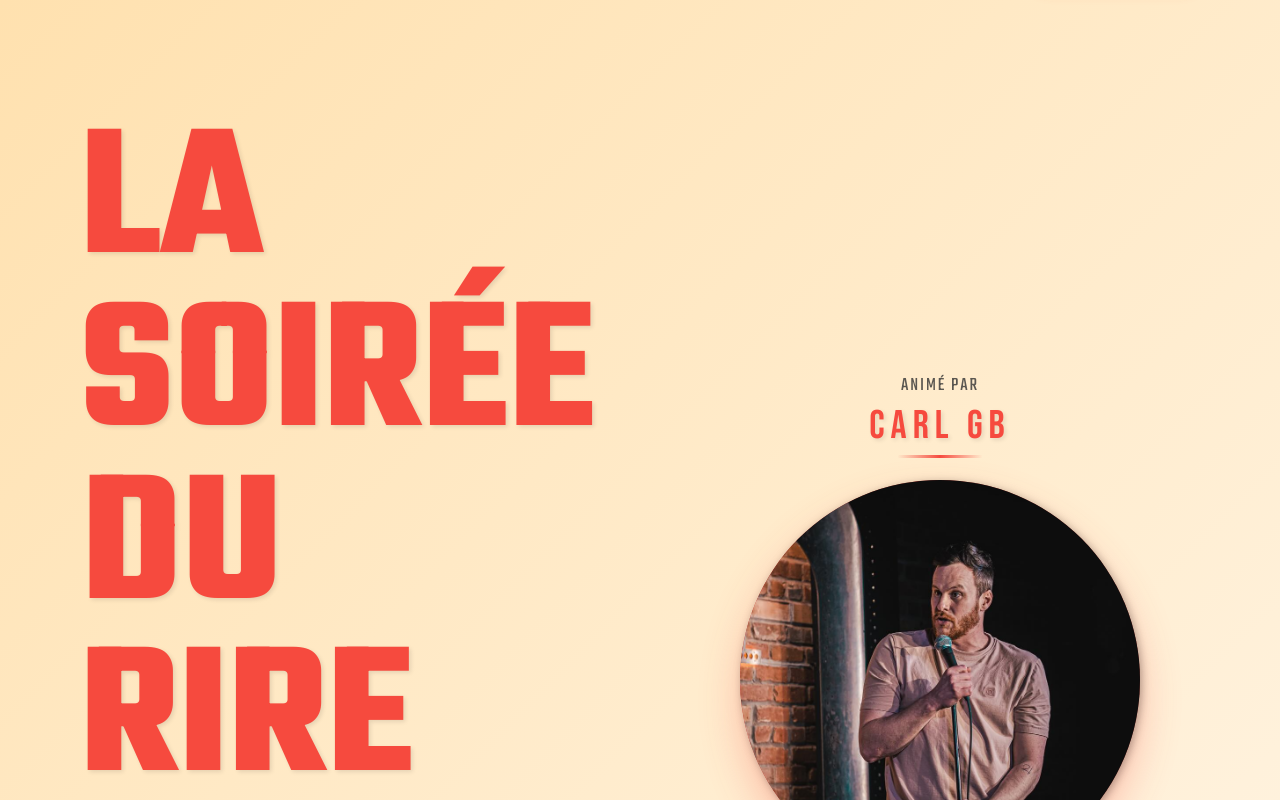
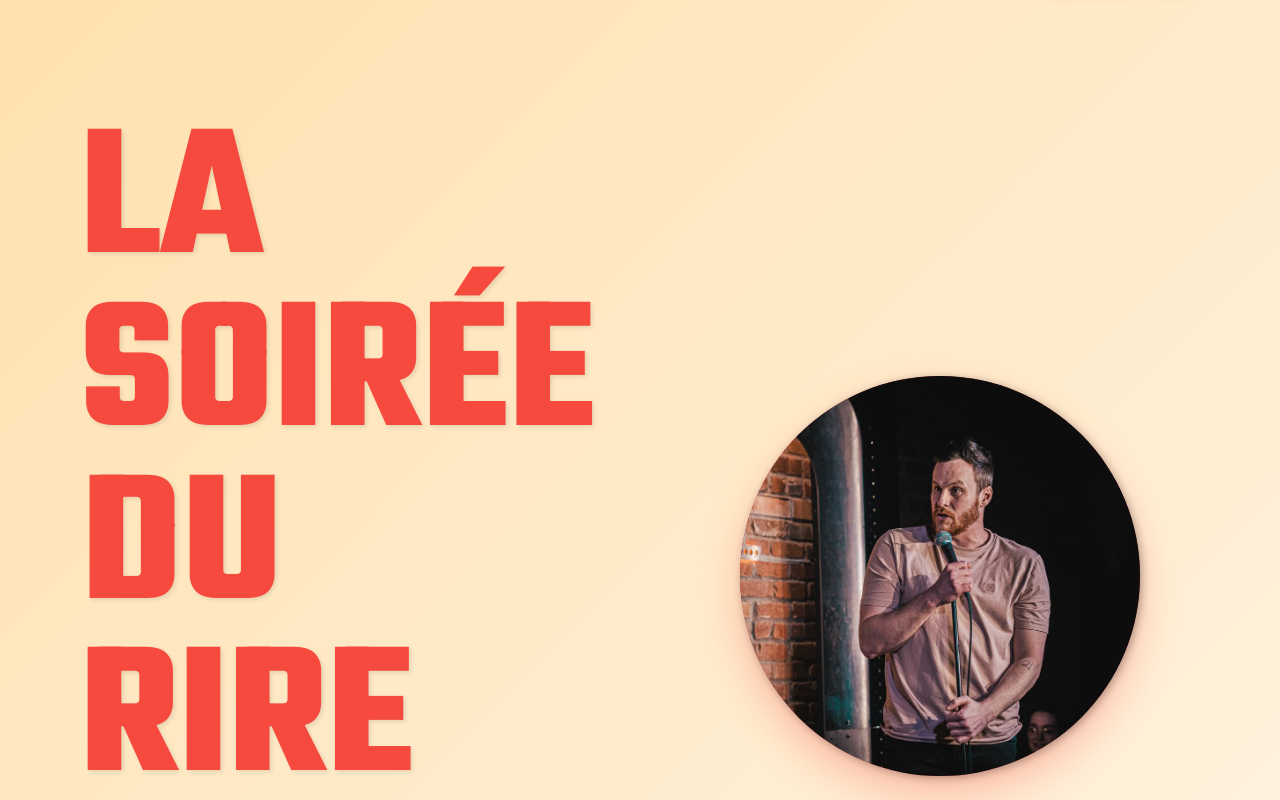
Before and after one commit to carlcgb/SRDG, a React (Create React App) app: page / in a window 1280 px wide. Shown: the top 800 px of the page. Built offline with nearby package versions, Linux system fonts and the light colour scheme.

Commit message:
Anime par Carl GB Font, placement and style update

```diff
--- a/public/style/main.css
+++ b/public/style/main.css
@@ -203,43 +203,30 @@ body {
     display: flex;
     flex-direction: column;
     align-items: center;
-    margin-bottom: 30px;
+    margin-top: 30px;
     text-align: center;
     animation: fadeInUp 1s ease-out 0.5s both;
 }
 
 .animator-text {
     font-family: 'Teko', sans-serif;
-    font-size: 1.2rem;
+    font-size: 1.1rem;
     font-weight: 400;
     color: var(--text-secondary);
     text-transform: uppercase;
-    letter-spacing: 0.1em;
-    margin-bottom: 5px;
-    opacity: 0.8;
+    letter-spacing: 0.15em;
+    margin-bottom: 8px;
+    opacity: 0.9;
 }
 
 .animator-name {
-    font-family: 'Bebas Neue', sans-serif;
-    font-size: 2.5rem;
-    font-weight: 400;
+    font-family: 'Teko', sans-serif;
+    font-size: 2.2rem;
+    font-weight: 600;
     color: var(--primary-color);
     text-transform: uppercase;
-    letter-spacing: 0.15em;
-    text-shadow: 2px 2px 4px rgba(0,0,0,0.1);
-    position: relative;
-}
-
-.animator-name::after {
-    content: '';
-    position: absolute;
-    bottom: -8px;
-    left: 50%;
-    transform: translateX(-50%);
-    width: 60%;
-    height: 3px;
-    background: linear-gradient(90deg, transparent, var(--primary-color), transparent);
-    border-radius: 2px;
+    letter-spacing: 0.1em;
+    text-shadow: 1px 1px 2px rgba(0,0,0,0.1);
 }
 
 @keyframes fadeInUp {
--- a/src/components/Contact.js
+++ b/src/components/Contact.js
@@ -26,7 +26,7 @@ const Contact = () => {
                 Email
               </a>
               <a
-                href="tel:+4509913336"
+                href="tel:+14509913336"
                 className="contact-btn phone-btn"
               >
                 <span className="contact-icon">📞</span>
--- a/src/components/Hero.js
+++ b/src/components/Hero.js
@@ -41,12 +41,12 @@ const Hero = () => {
           </div>
         </div>
         <div className="hero-visual">
+          <div className="mascot-placeholder">
+            <img src={process.env.PUBLIC_URL + "/style/cgb.jpg"} alt="La Soirée du Rire de Granby" className="mascot" />
+          </div>
           <div className="animator-credit">
             <span className="animator-text">Animé par</span>
-            <span className="animator-name">CARL GB</span>
-          </div>
-          <div className="mascot-placeholder">
-            <img src={process.env.PUBLIC_URL + "/style/cgb.jpg"} alt="La Soirée du Rire de Granby" className="mascot" />
+            <span className="animator-name">Carl GB</span>
           </div>
         </div>
       </div>
```
Also changed, not shown: 1 other file (tests, documents, lock files or other folders).
